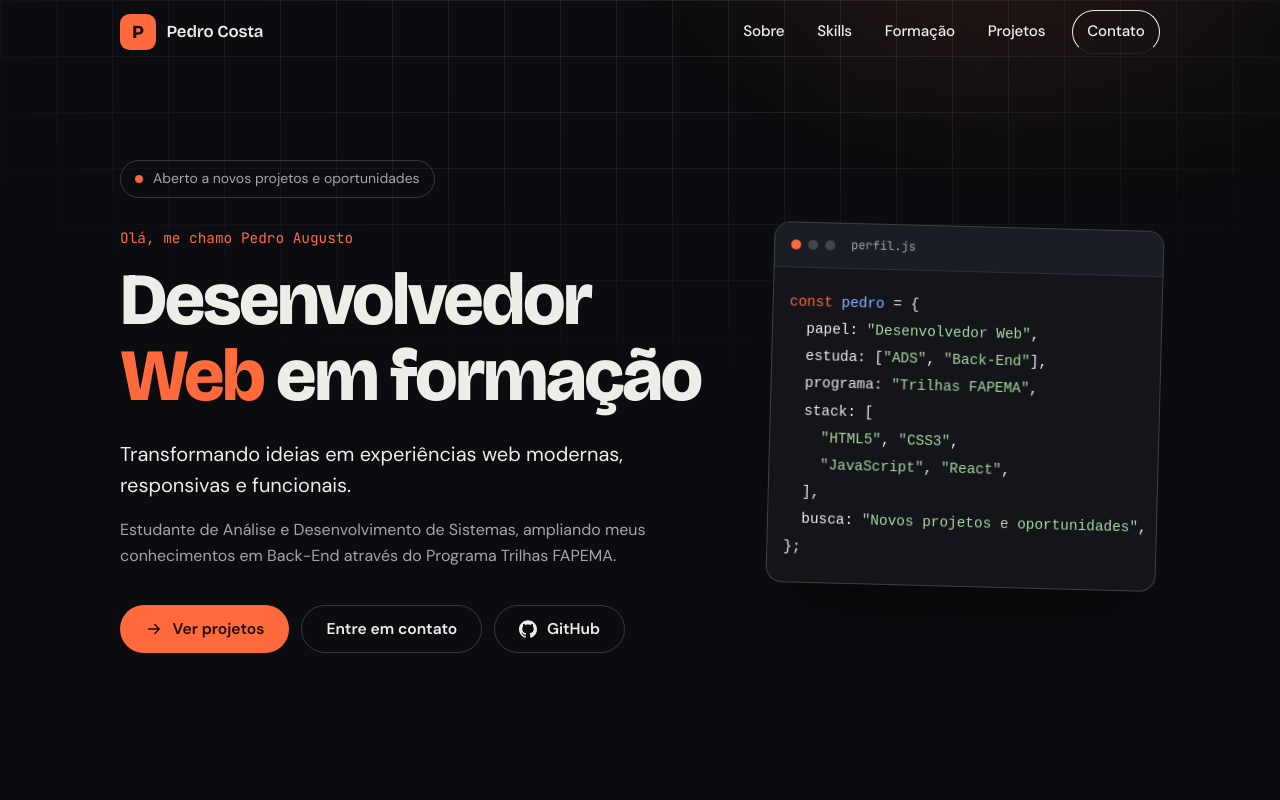
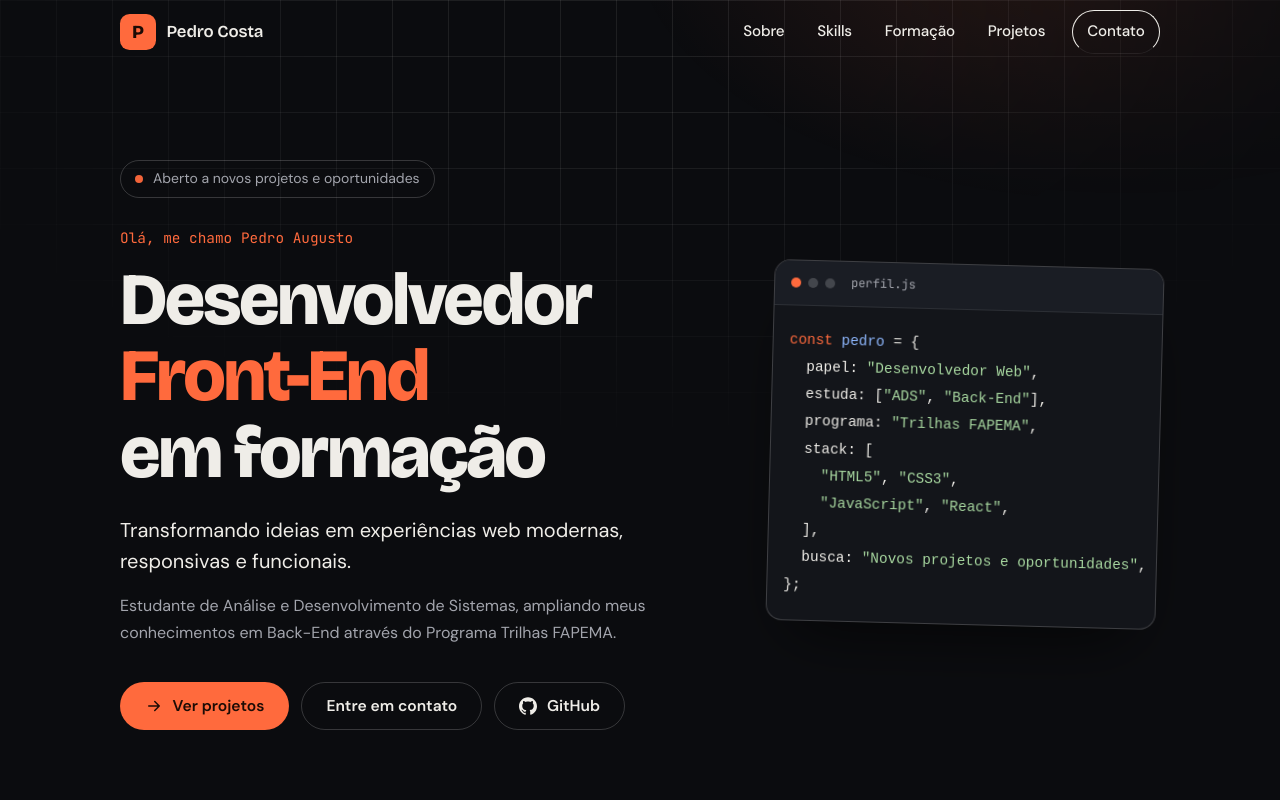
Before and after one commit to DevPedro2408/Portifolio-pedro, a React (Vite) app: page / in a window 1280 px wide. Shown: the top 800 px of the page. Built offline with nearby package versions, Linux system fonts and the light colour scheme.

Commit message:
Titulo portifolio

```diff
--- a/src/components/sections/Hero.jsx
+++ b/src/components/sections/Hero.jsx
@@ -15,7 +15,7 @@ export default function Hero() {
           <p className="hero__greeting">Olá, me chamo {profile.firstName}</p>
 
           <h1 id="hero-titulo" className="hero__title">
-            Desenvolvedor <span className="hero__title-accent">Web</span> em formação
+            Desenvolvedor <span className="hero__title-accent">Front-End</span> em formação
           </h1>
 
           <p className="hero__lead">{profile.tagline}</p>
```
